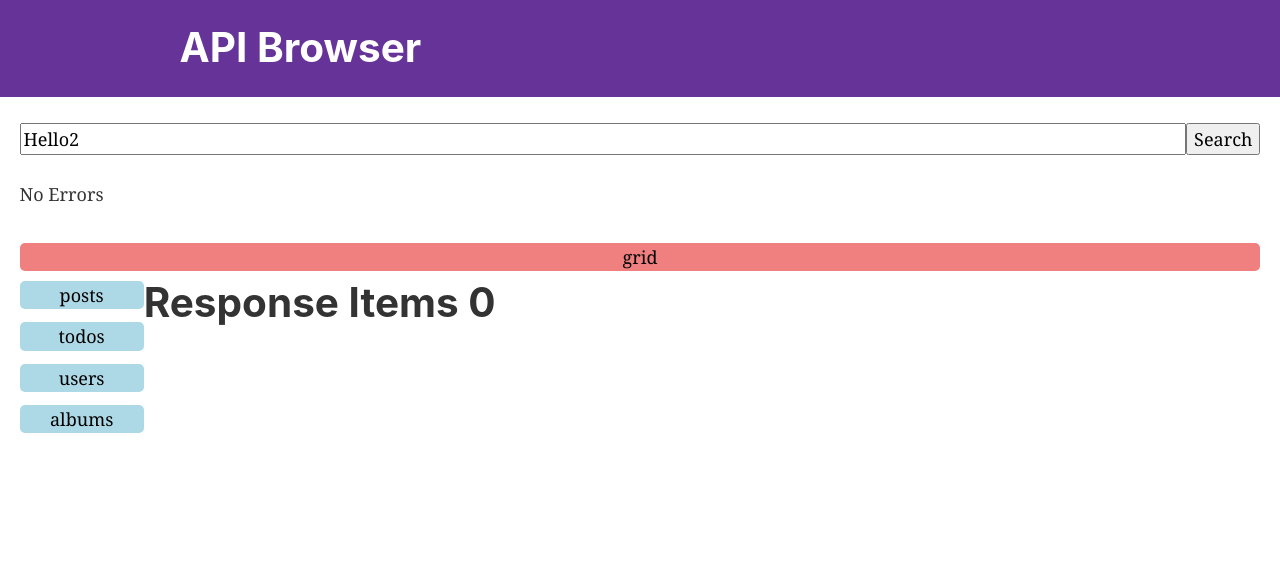
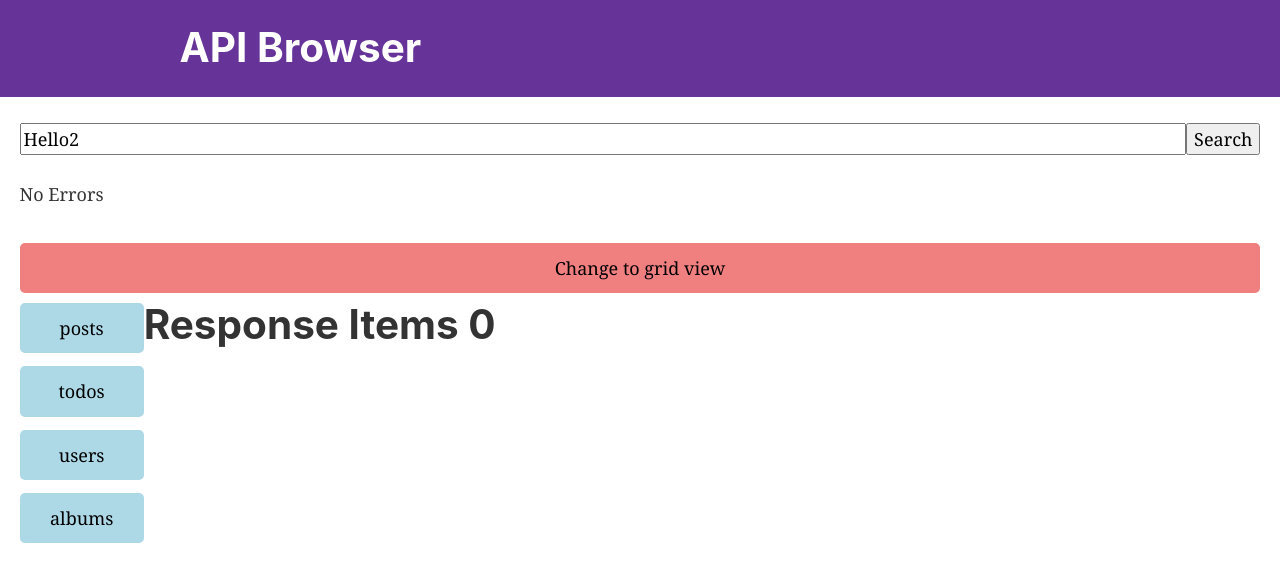
Before and after one commit to shawsy171/inflo-ai-test, a Gatsby site: page / in a window 1280 px wide. Built offline with nearby package versions, Linux system fonts and the light colour scheme; Gatsby itself is replaced by a stand-in of ours.

Commit message:
style: last minute styling
style: last minute styling

```diff
--- a/src/components/ToggleView/ToggleView.js
+++ b/src/components/ToggleView/ToggleView.js
@@ -6,11 +6,12 @@ import btnStyles from './../../styles/button.module.css';
 const ToggleView = ({ view, toggleView }) => {
   return (
     <div>
+
       <button
         className={btnStyles.toggleBtn}
         onClick={toggleView}
       >
-        {view}
+      Change to {view} view
       </button>
     </div>
   )
--- a/src/styles/button.module.css
+++ b/src/styles/button.module.css
@@ -4,6 +4,8 @@
   border: none;
   border-radius: 5px;
   outline: 0;
+  cursor: pointer;
+  padding: 12px 8px;
 }
 
 .toggleBtn {
@@ -13,4 +15,6 @@
   border-radius: 5px;
   margin: 10px 0 ;
   outline: 0;
+  cursor: pointer;
+  padding: 12px 8px;
 }
```
